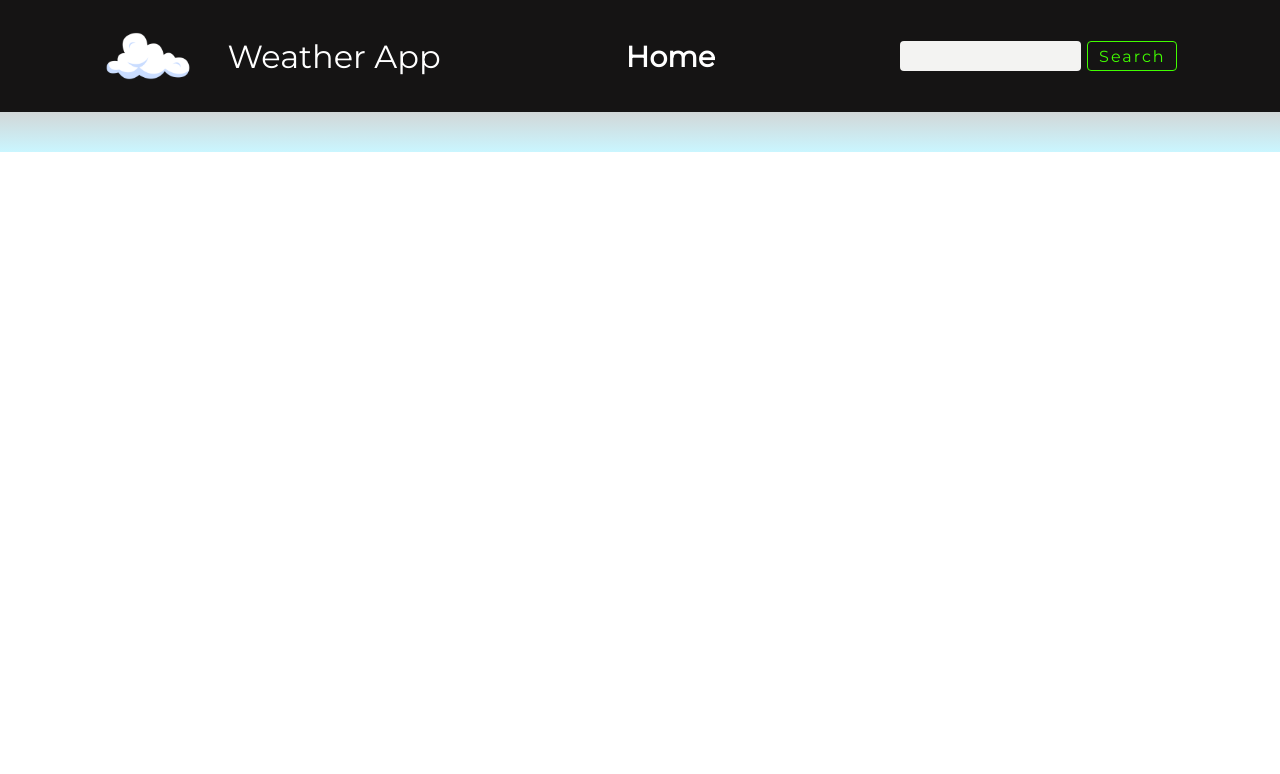
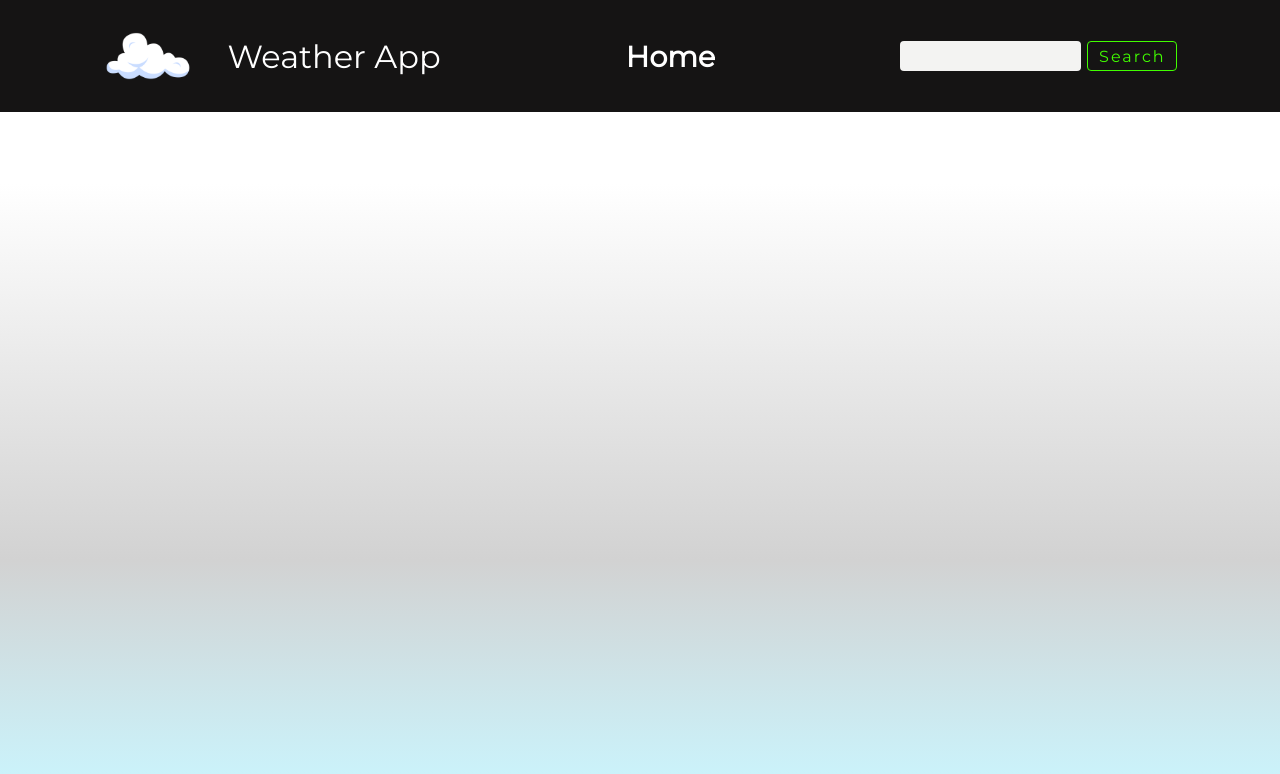
Before and after one commit to padermo/WeatherApp, a React (Create React App) app: page / in a window 1280 px wide. Shown: the top 774 px of the page. Built offline with nearby package versions, Linux system fonts and the light colour scheme.

Commit message:
arreglo estilos del componente app

```diff
--- a/src/stylesheets/App.css
+++ b/src/stylesheets/App.css
@@ -3,6 +3,7 @@
   padding: 0;
   background: rgb(255,255,255);
   background: linear-gradient(180deg, rgba(255,255,255,1) 23%, rgba(210,210,210,1) 70%, rgba(202,246,255,1) 100%);
-  height: 100%;
+  height: 100vh;
+  min-height: 100%;
   width: 100%;
 }
```
